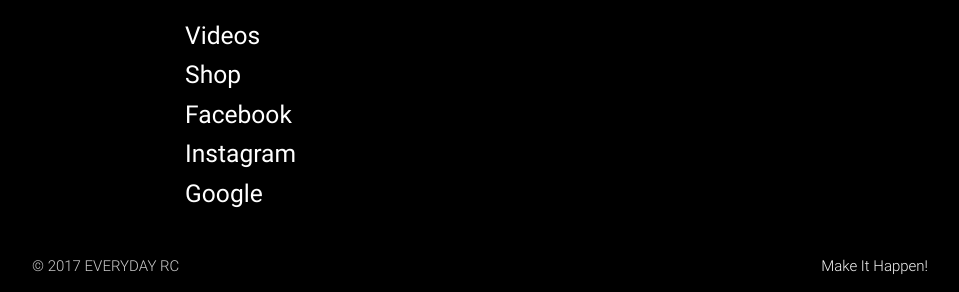
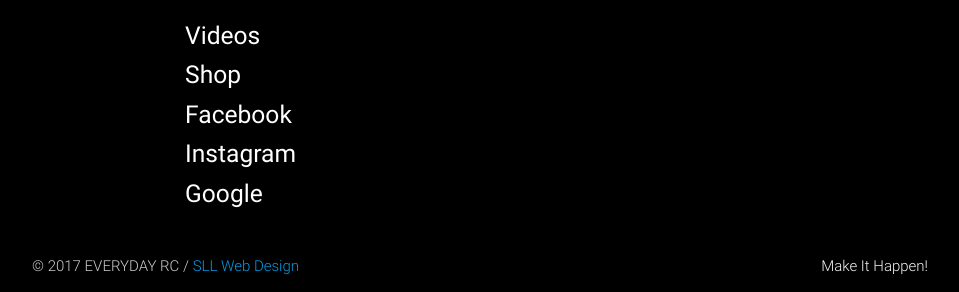
Before and after one commit to SteveLicata/everyday-rc-youtube, a plain HTML site: page index.html in a window 1280 px wide. Shown: the part 4222-4514 px from the top of the page, without its empty margins (160-1119 px from the left). Drawn offline with nearby package versions, Linux system fonts and the light colour scheme; a web font is replaced by a local one.

Commit message:
updated footer

```diff
--- a/index.html
+++ b/index.html
@@ -231,7 +231,7 @@
       </div>
       <div class="footer-copyright black">
         <div class="container black">
-          © 2017 EVERYDAY RC
+          © 2017 EVERYDAY RC / <a href="https://steve-licata-portfolio.herokuapp.com/">SLL Web Design</a>
           <a class="grey-text text-lighten-4 right" href="#!">Make It Happen!</a>
         </div>
       </div>
```
